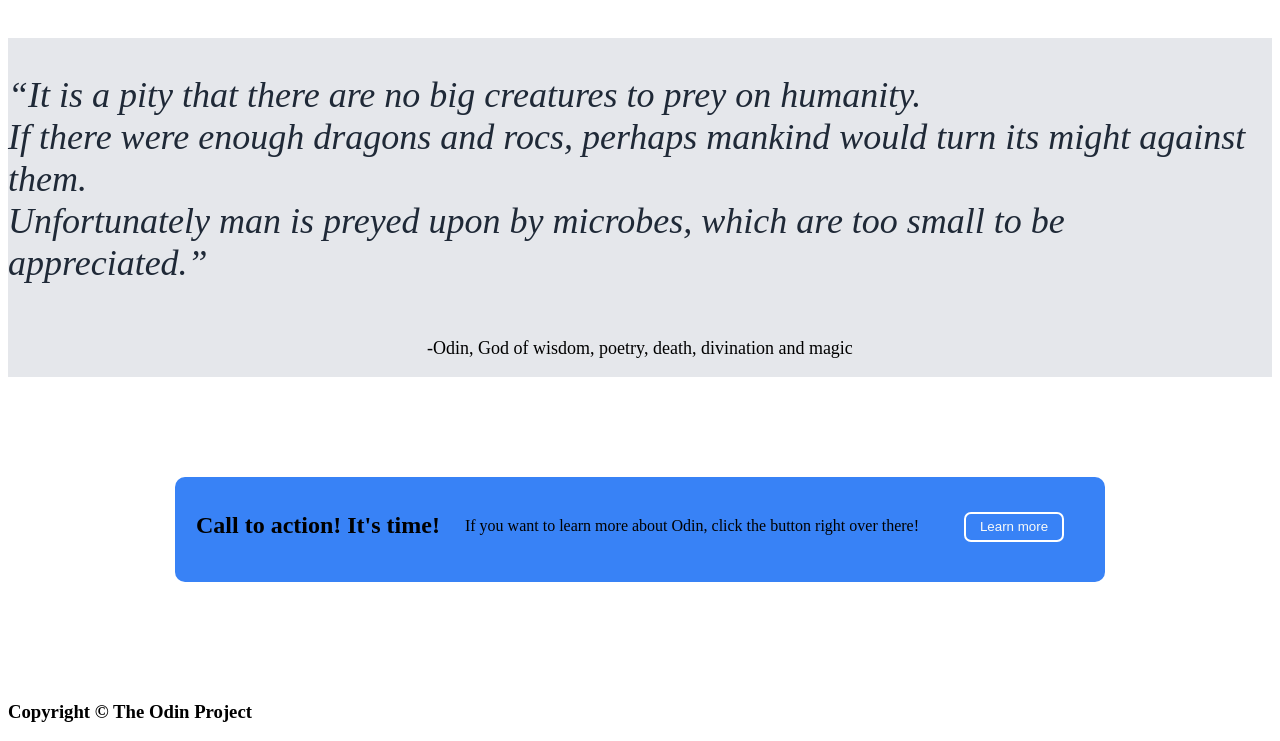
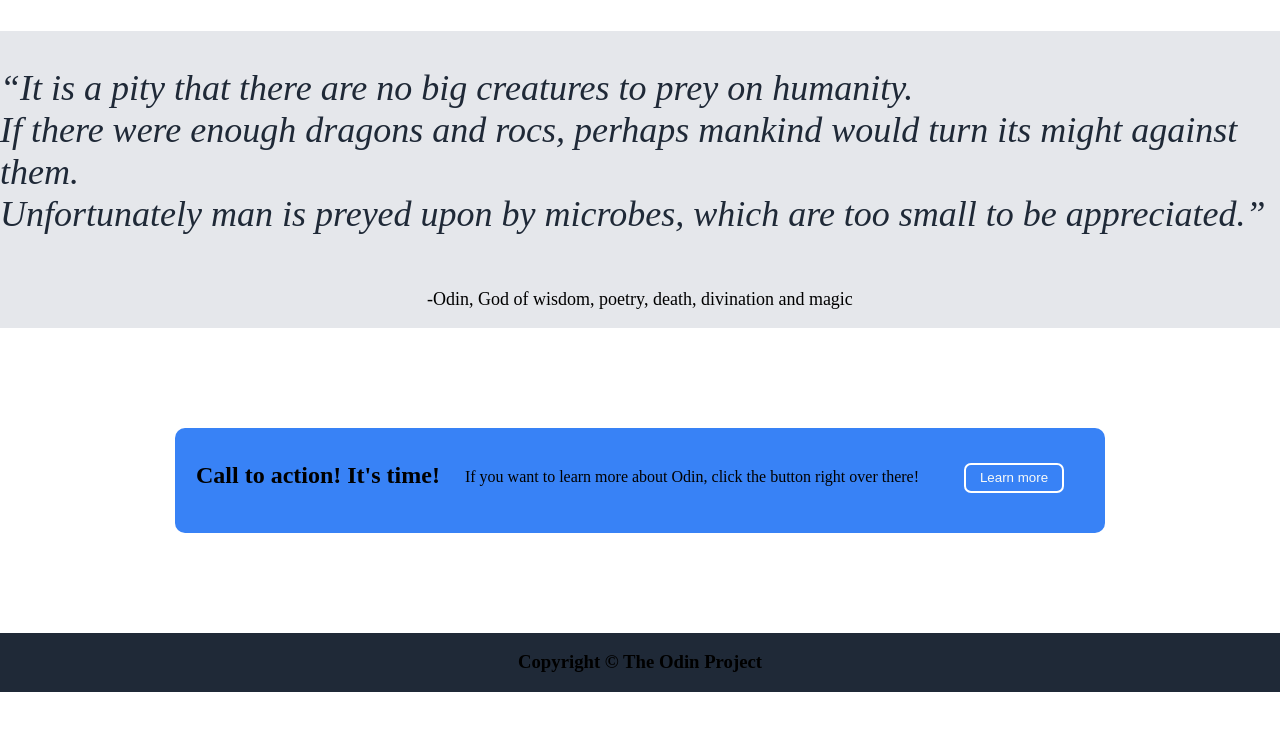
Before and after one commit to xqpakku/odin-landing-page, a plain HTML site: page index.html in a window 1280 px wide. Shown: the part 797-1538 px from the top of the page. After the commit the page ends 1489 px from the top, so only its background shows below. Drawn offline with Linux system fonts and the light colour scheme.

Commit message:
finish style for footer

```diff
--- a/style.css
+++ b/style.css
@@ -1,6 +1,5 @@
-*{
-    font: roboto;
-
+body{
+    margin: 0%;
 }
 
 header{
@@ -14,7 +13,6 @@ header{
 #header-logo{
     font-size: 24px;
     color: #F9FAF8;
-
 }
 
 .header-link{
@@ -99,10 +97,10 @@ li{
 }
 
 .learn-more-section{
-background-color: white;
-display: flex;
-justify-content: center;
-padding: 75px;
+    background-color: white;
+    display: flex;
+    justify-content: center;
+    padding: 75px;
 }
 
 .blue-box{
@@ -123,3 +121,9 @@ padding: 75px;
 #learn-more-text{
     margin: 25px;
 }
+
+footer{
+    background-color: #1F2937;
+    display: flex;
+    justify-content: center;
+}
```
